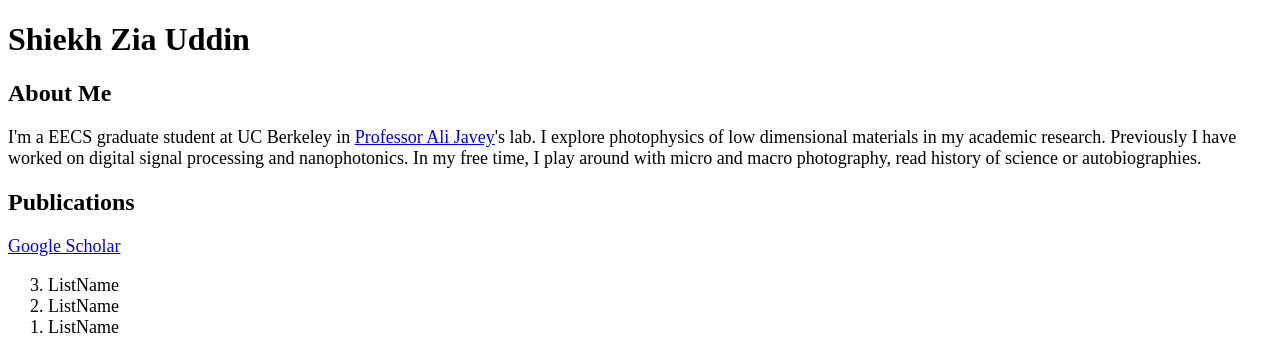
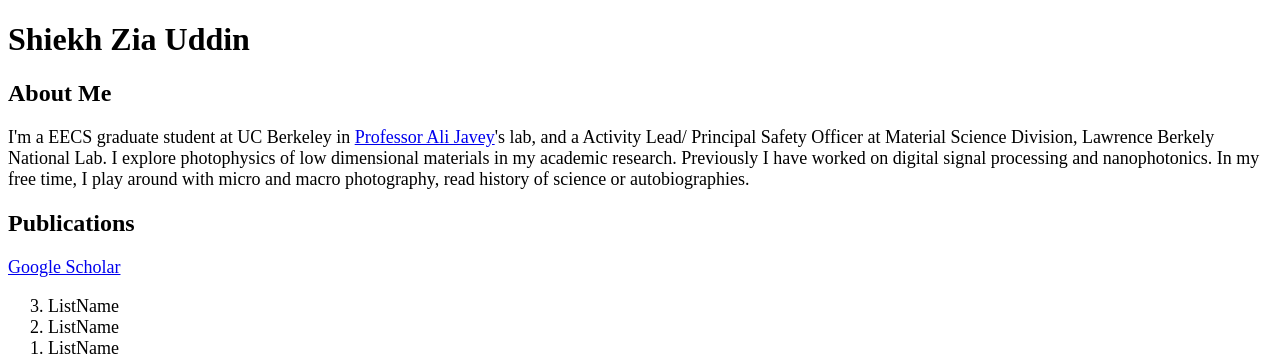
Before and after one commit to shiekh-uddin/shiekh-uddin.github.io, a plain HTML site: page index.html in a window 1280 px wide. Shown: the top 355 px of the page. Drawn offline with Linux system fonts and the light colour scheme.

Commit message:
Update index.html

```diff
--- a/index.html
+++ b/index.html
@@ -8,7 +8,7 @@
     <h1>Shiekh Zia Uddin</h1>
     <h2>About Me</h2>
     <font size="+1.5">
-    <p>I'm a EECS graduate student at UC Berkeley in <a name='0' href="http://nano.eecs.berkeley.edu/"> Professor Ali Javey</a>'s lab. I explore photophysics of low dimensional materials in my academic research. Previously I have worked on digital signal processing and nanophotonics. In my free time, I play around with micro and macro photography, read history of science or autobiographies.</p>
+    <p>I'm a EECS graduate student at UC Berkeley in <a name='0' href="http://nano.eecs.berkeley.edu/"> Professor Ali Javey</a>'s lab, and a Activity Lead/ Principal Safety Officer at Material Science Division, Lawrence Berkely National Lab. I explore photophysics of low dimensional materials in my academic research. Previously I have worked on digital signal processing and nanophotonics. In my free time, I play around with micro and macro photography, read history of science or autobiographies.</p>
 	</font>
     <h2>Publications</h2>
     <font size="+1.5">
```
